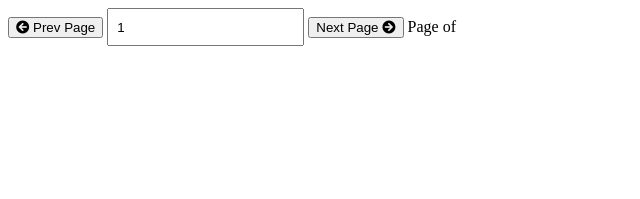
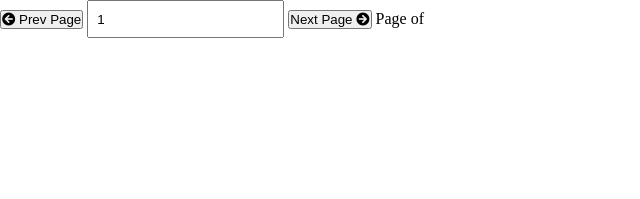
Before and after one commit to webfaisalbd/pdf-viewer-website-javascript-pdf.js, a plain HTML site: page index.html in a window 1280 px wide. Shown: the whole page, without its empty margins (0-640 px from the left). Drawn offline with Linux system fonts and the light colour scheme; files that its build step writes are made by us from their sources.

Commit message:
css reset

```diff
--- a/css/style.css
+++ b/css/style.css
@@ -0,0 +1,5 @@
+* {
+    margin: 0;
+    padding: 0;
+    box-sizing: border-box;
+  }
--- a/index.html
+++ b/index.html
@@ -11,13 +11,14 @@
         integrity="sha384-fnmOCqbTlWIlj8LyTjo7mOUStjsKC4pOpQbqyi7RrhN7udi9RwhKkMHpvLbHG9Sr" crossorigin="anonymous" />
 
     <!-- css link  -->
-    <link rel="stylesheet" href="style.css">
+    <link rel="stylesheet" href="/css/style.css">
 
 </head>
 
 
 <body>
     <div class="top-bar">
+        <div class="singleTop">
             <button class="btn" id="prev-page">
                 <i class="fas fa-arrow-circle-left"></i> Prev Page
             </button>
@@ -29,6 +30,7 @@
                 Page <span id="page-num"></span> of <span id="page-count"></span>
             </span>
         </div>
+    </div>
 
     <canvas id="pdf-render"></canvas>
 
```
Lines whose indentation alone changed are shown as unchanged.
